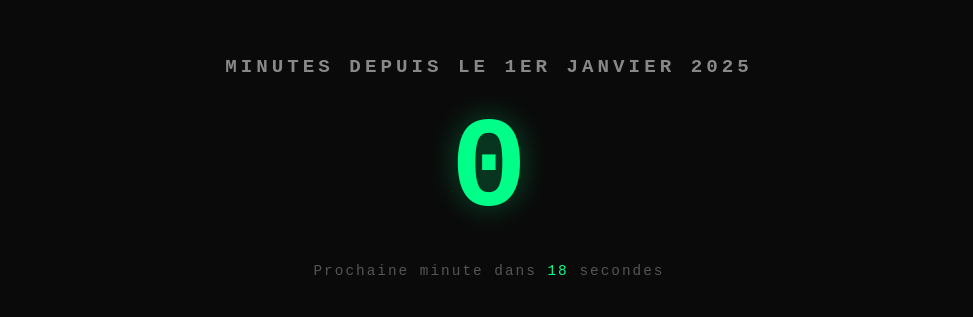
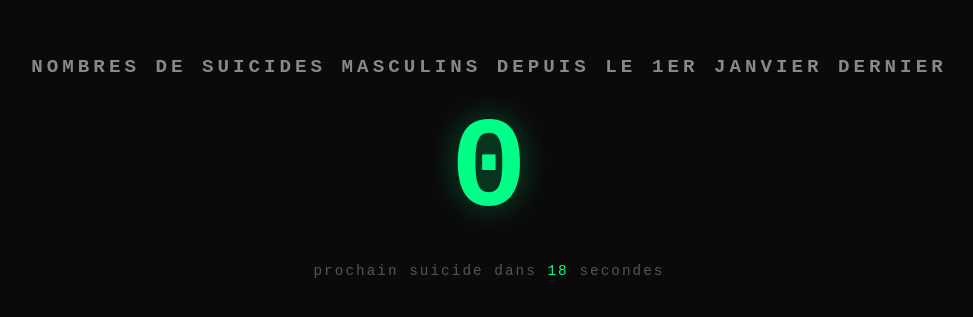
Before and after one commit to Elarass/compteur, a website: page index.html in a window 1280 px wide. Shown: the part 233-550 px from the top of the page, without its empty margins (151-1124 px from the left). Drawn offline with Linux system fonts and the light colour scheme; no server answers.

Commit message:
Add files via upload

```diff
--- a/index.html
+++ b/index.html
@@ -44,9 +44,9 @@
 </head>
 <body>
     <div class="container">
-        <h1>Minutes depuis le 1er Janvier 2025</h1>
+        <h1>NOMBRES DE SUICIDES MASCULINS DEPUIS LE 1ER JANVIER DERNIER</h1>
         <div id="count">0</div>
-        <p>Prochaine minute dans <span id="next">--</span> secondes</p>
+        <p>prochain suicide dans <span id="next">--</span> secondes</p>
     </div>
 
     <script>
--- a/server.js
+++ b/server.js
@@ -4,7 +4,7 @@ const app = express();
 const PORT = process.env.PORT || 3000;
 
 function getMinutesSinceNewYear() {
-    const start = new Date('2026-01-01T00:00:00Z');
+    const start = new Date('2025-12-31T23:00:00Z'); // 1er janvier 2026 00h00 Paris
     const now = new Date();
     const diff = now - start;
     return Math.floor(diff / 60000);
```
